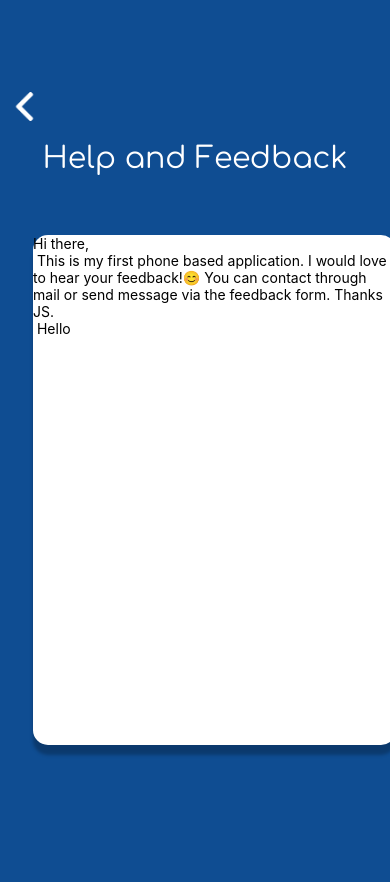
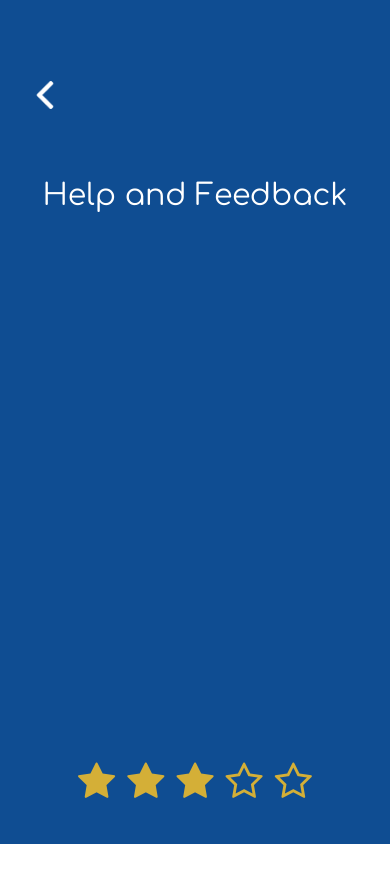
Before and after one commit to JeetSolanki999/Dissertation, a React Native app: screen /Helpandfeedback in a window 390 px wide. Shown: the top 882 px of the page. After the commit the page ends 844 px from the top, so only its background shows below. Built offline with nearby package versions, Linux system fonts and the light colour scheme; what @stripe/stripe-react-native would draw is missing.

Commit message:
ratings added

```diff
--- a/Screens/Helpandfeedback.js
+++ b/Screens/Helpandfeedback.js
@@ -1,40 +1,23 @@
-import {
-  StyleSheet,
-  Text,
-  View,
-  TouchableOpacity,
-  Image,
-  Button,
-  ScrollView,
-} from "react-native";
-import React, { useState } from "react";
+import React from "react";
+import { View, Text, StyleSheet, TouchableOpacity, Image } from "react-native";
+import Rating from "./Rating";
 
 const Helpandfeedback = ({ navigation }) => {
   return (
-    <ScrollView style={styles.container}>
+    <View style={styles.container}>
       <TouchableOpacity onPress={() => navigation.navigate("Settings")}>
         <Image
           source={require("../assets/WhiteArrow_Icon.png")}
           resizeMode="contain"
-          style={styles.arrow}
+          style={{ height: 29, width: 28, top: 80, right: 150 }}
         />
       </TouchableOpacity>
-      <View>
-        <Text style={styles.hf}> Help and Feedback </Text>
 
-        <View style={styles.card}>
-          <Text>Hi there, </Text>
-          <Text>
-            {" "}
-            This is my first phone based application. I would love to hear your
-            feedback!😊 You can contact through mail or send message via the
-            feedback form. Thanks JS.{" "}
-          </Text>
-
-          <Text style={styles.sty}> Hello</Text>
-        </View>
+      <Text style={styles.h1}> Help and Feedback </Text>
+      <View style={styles.star}>
+        <Rating rating={3} />
       </View>
-    </ScrollView>
+    </View>
   );
 };
 
@@ -42,39 +25,24 @@ export default Helpandfeedback;
 
 const styles = StyleSheet.create({
   container: {
+    flex: 1,
+
+    alignItems: "center",
     backgroundColor: "#0F4D92",
   },
 
-  arrow: {
-    width: 29,
-    bottom: 150,
-    left: 10,
+  h1: {
+    fontSize: 30,
+    fontFamily: "Comfortaa",
+    color: "#fff",
+    alignItems: "center",
+    top: 150,
   },
 
-  hf: {
-    textAlign: "center",
-    top: -370,
-    color: "#fff",
-    fontSize: 30,
-    fontFamily: "Comfortaa",
-  },
-
-  card: {
-    height: 510,
-    width: 363,
-    backgroundColor: "#fff",
-    borderRadius: 15,
-    right: -33,
-    top: -310,
-    shadowOffset: {
-      width: 0,
-      height: 10,
-    },
-    shadowOpacity: 0.25,
-    shadowRadius: 3.5,
-  },
-
-  sty: {
-    color: "#000",
+  star: {
+    alignContent: "center",
+    justifyContent: "center",
+    top: 700,
+    left: 0,
   },
 });
--- /dev/null
+++ b/Screens/Rating.js
@@ -0,0 +1,87 @@
+import React from "react";
+import { View, TouchableWithoutFeedback, Animated, Easing } from "react-native";
+import { FontAwesome } from "@expo/vector-icons";
+
+export default class Helpandfeedback extends React.Component {
+  state = {
+    rating: this.props.rating ?? 1,
+    animation: new Animated.Value(1),
+    numStars: this.props.numStars ?? 5,
+    starColor: this.props.starColor ?? "#D4AF37",
+  };
+
+  rate = (star) => {
+    this.setState({ rating: star });
+  };
+
+  animate = () => {
+    Animated.timing(this.state.animation, {
+      toValue: 2,
+      duration: 400,
+      easing: Easing.ease,
+      useNativeDriver: true,
+    }).start(() => {
+      this.state.animation.setValue(1);
+    });
+  };
+
+  render() {
+    let stars = [];
+
+    const animateScale = this.state.animation.interpolate({
+      inputRange: [1, 1.5, 2],
+      outputRange: [1, 1.4, 1],
+    });
+
+    const animateOpacity = this.state.animation.interpolate({
+      inputRange: [1, 1.2, 2],
+      outputRange: [1, 0.4, 1],
+    });
+
+    const animationStyle = {
+      transform: [{ scale: animateScale }],
+      opacity: animateOpacity,
+    };
+
+    const animateWobble = this.state.animation.interpolate({
+      inputRange: [1, 1.25, 1.75, 2],
+      outputRange: ["0deg", "-3deg", "3deg", "0deg"],
+    });
+
+    for (let x = 1; x <= this.state.numStars; x++) {
+      stars.push(
+        <TouchableWithoutFeedback
+          key={x}
+          onPress={() => {
+            this.rate(x), this.animate();
+          }}
+        >
+          <Animated.View style={x <= this.state.rating ? animationStyle : ""}>
+            <Star
+              filled={x <= this.state.rating ? true : false}
+              color={this.state.starColor}
+            />
+          </Animated.View>
+        </TouchableWithoutFeedback>
+      );
+    }
+    return (
+      <View>
+        <View style={{ flexDirection: "row" }}>{stars}</View>
+      </View>
+    );
+  }
+}
+
+class Star extends React.Component {
+  render() {
+    return (
+      <FontAwesome
+        name={this.props.filled === true ? "star" : "star-o"}
+        size={40}
+        color={this.props.color}
+        style={{ marginHorizontal: 6 }}
+      />
+    );
+  }
+}
--- a/package.json
+++ b/package.json
@@ -11,6 +11,7 @@
   "dependencies": {
     "@emotion/react": "^11.8.1",
     "@emotion/styled": "^11.8.1",
+    "@fortawesome/react-native-fontawesome": "^0.2.7",
     "@mui/material": "^5.5.0",
     "@react-native-community/masked-view": "^0.1.11",
     "@react-navigation/bottom-tabs": "^6.2.0",
```
Also changed, not shown: 2 other files (tests, documents, lock files or other folders).
